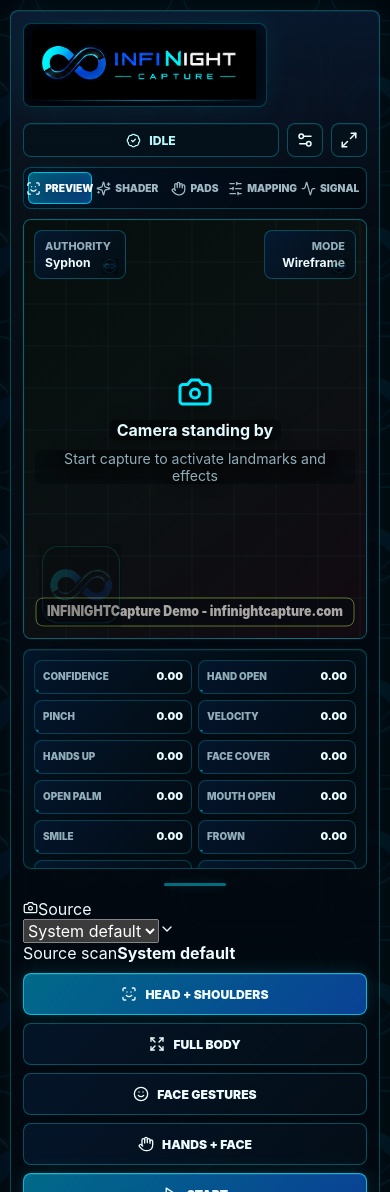
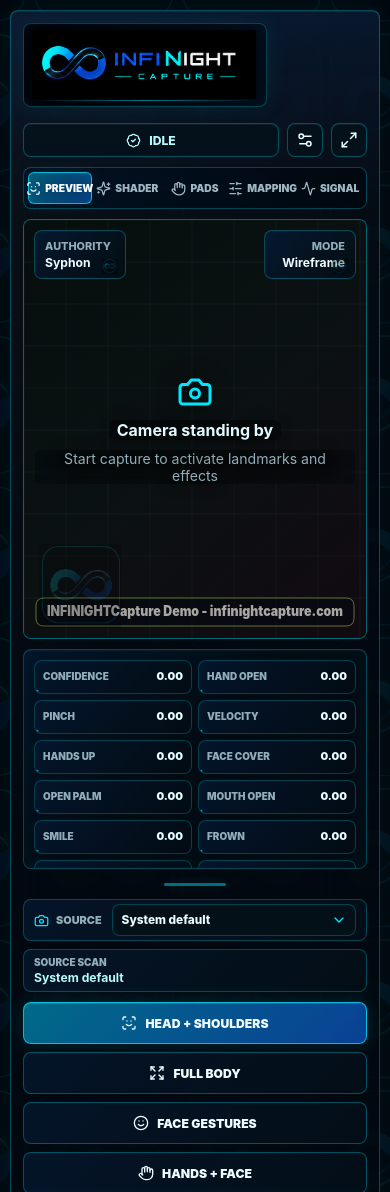
Before and after one commit to morganlavery/FaceViz, a React (Vite) app: page / in a window 390 px wide. Shown: the top 1192 px of the page. Built offline with nearby package versions, Linux system fonts and the light colour scheme.

Commit message:
Fix installer packaging workflow

```diff
--- a/src/styles.css
+++ b/src/styles.css
@@ -908,6 +908,104 @@
   white-space: nowrap;
 }
 
+.camera-source-row {
+  display: grid;
+  grid-template-columns: minmax(0, 1fr) minmax(150px, 220px);
+  gap: 8px;
+}
+
+.camera-source-control,
+.camera-source-status {
+  min-width: 0;
+  min-height: 42px;
+  border: 1px solid rgba(var(--accent-rgb), 0.26);
+  border-radius: 8px;
+  background:
+    linear-gradient(135deg, rgba(var(--brand-blue-rgb), 0.08), transparent),
+    rgba(4, 15, 23, 0.84);
+}
+
+.camera-source-control {
+  display: grid;
+  grid-template-columns: auto minmax(0, 1fr);
+  align-items: center;
+  gap: 10px;
+  padding: 0 10px;
+}
+
+.camera-source-control > span {
+  display: inline-flex;
+  align-items: center;
+  gap: 7px;
+  color: var(--muted);
+  font-size: 0.68rem;
+  font-weight: 900;
+  text-transform: uppercase;
+  white-space: nowrap;
+}
+
+.camera-source-control svg {
+  flex: 0 0 auto;
+  color: var(--accent);
+}
+
+.source-select-shell {
+  position: relative;
+  min-width: 0;
+}
+
+.source-select-shell select {
+  width: 100%;
+  min-width: 0;
+  height: 32px;
+  padding: 0 30px 0 9px;
+  overflow: hidden;
+  border: 1px solid rgba(var(--accent-rgb), 0.24);
+  border-radius: 8px;
+  color: #e9fdff;
+  background: #041018;
+  font-size: 0.74rem;
+  font-weight: 800;
+  text-overflow: ellipsis;
+  white-space: nowrap;
+  appearance: none;
+}
+
+.source-select-shell svg {
+  position: absolute;
+  top: 50%;
+  right: 9px;
+  pointer-events: none;
+  transform: translateY(-50%);
+}
+
+.camera-source-status {
+  display: grid;
+  align-content: center;
+  gap: 2px;
+  padding: 6px 10px;
+}
+
+.camera-source-status span,
+.camera-source-status strong {
+  min-width: 0;
+  overflow: hidden;
+  text-overflow: ellipsis;
+  white-space: nowrap;
+}
+
+.camera-source-status span {
+  color: var(--muted);
+  font-size: 0.62rem;
+  font-weight: 900;
+  text-transform: uppercase;
+}
+
+.camera-source-status strong {
+  color: var(--accent-soft);
+  font-size: 0.76rem;
+}
+
 .transport-row {
   display: grid;
   grid-template-columns: repeat(4, minmax(0, 1fr)) 140px;
@@ -3085,6 +3183,7 @@
     flex: 1;
   }
 
+  .camera-source-row,
   .transport-row,
   .performance-layer-row,
   .telemetry-grid,
```
Also changed, not shown: 1 other file (tests, documents, lock files or other folders).
